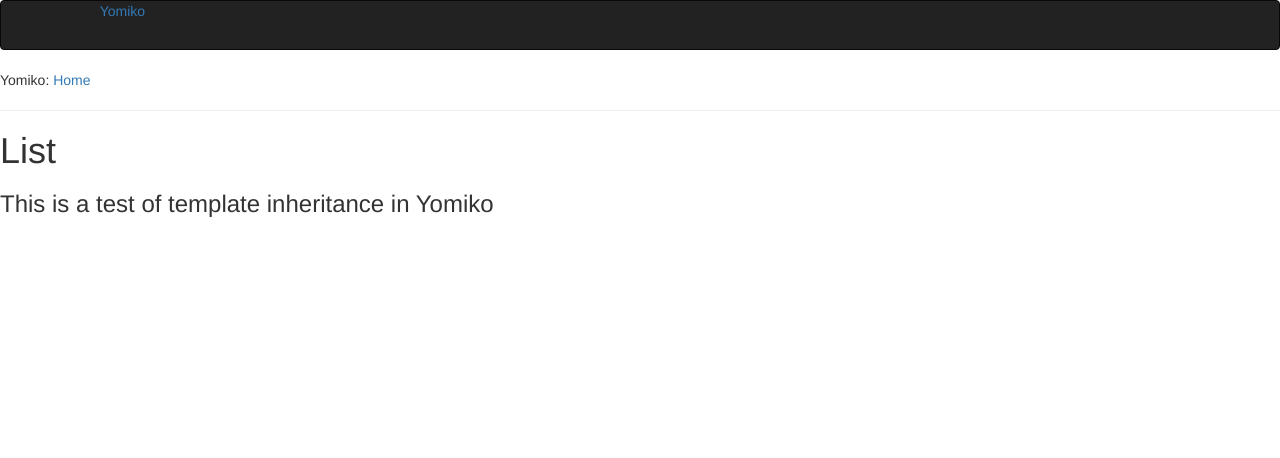
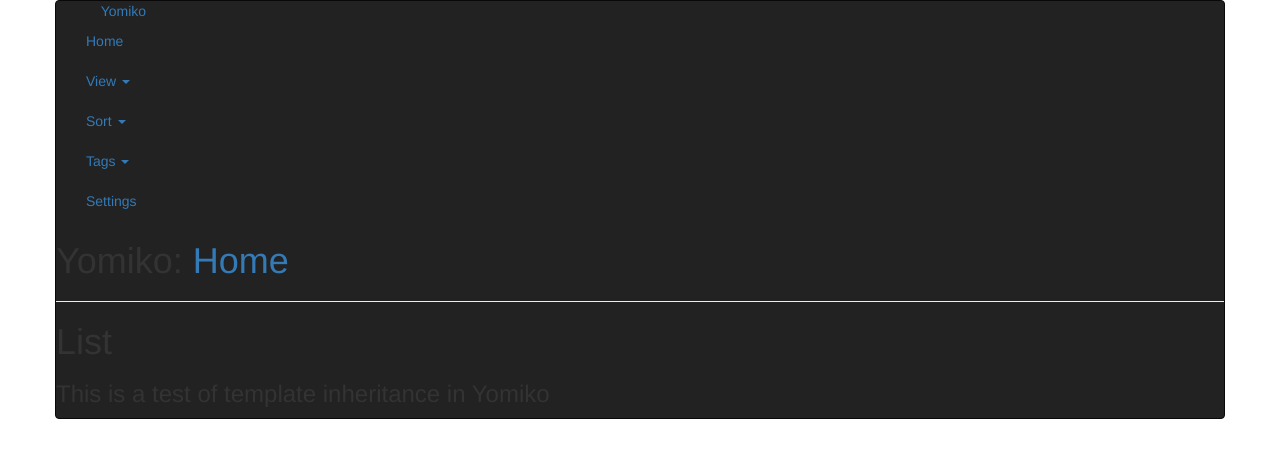
Before and after one commit to KyubiSystems/Yomiko, a Python web app: template app/templates/list.html in a window 1280 px wide. Shown: the top 458 px of the page. Run offline with Jinja, Linux system fonts and the light colour scheme; the template is opened without the code that fills it, so the values that code supplies are empty; some libraries are stand-ins or nearby versions.

Commit message:
Update base template, AUTHORS, favicon support

```diff
--- a/app/templates/base.html
+++ b/app/templates/base.html
@@ -19,9 +19,15 @@ rel="stylesheet">
 <!-- begin Font Awesome CDN -->
 <link href="//netdna.bootstrapcdn.com/font-awesome/3.2.1/css/font-awesome.min.css" rel="stylesheet">
 <!-- end Font Awesome CDN -->
-
+<link rel="shortcut icon" href="{{ url_for('static', filename='favicon.ico') }}">
 </head>
 <body>
+
+<!-- start main body text -->
+<div class="container">
+<div class="row">
+<div class="span12">
+
 <div class="navbar navbar-inverse">
   <div class="navbar-inner">
     <div class="container">
@@ -33,23 +39,52 @@ rel="stylesheet">
         <span class="icon-bar"></span>
       </a>
 
-      <!-- Be sure to leave the brand out there if you want it shown -->
+      <!-- brand name: can we put a logo here? -->
       <a class="brand" href="#">Yomiko</a>
 
-      <!-- Everything you want hidden at 940px or less, place within here -->
-      <div class="nav-collapse collapse">
-        <!-- .nav, .navbar-search, .navbar-form, etc -->
+      <div class="naw-collapse">
+	<ul class="nav">
+	  <li><a accesskey="H" href="/">Home</a></li>
+
+	  <li class="dropdown">
+	    <a href="#" class="dropdown-toggle" data-toggle="dropdown">View <b class="caret"></b></a>
+	    <ul class="dropdown-menu">
+	      <li><a accesskey="L" href="/view/list">View as List</a></li>
+	      <li><a accesskey="T" href="/view/thumbs">View as Thumbs</a></li>
+	    </ul>
+	  </li>
+
+	  <li class="dropdown">
+	    <a href="#" class="dropdown-toggle" data-toggle="dropdown">Sort <b class="caret"></b></a>
+	    <ul class="dropdown-menu">
+	      <li><a href="/sort/name">Sort by Name</a></li>
+	      <li><a href="/sort/date">Sort by Date</a></li>
+	      <li><a href="/sort/size">Sort by Size</a></li>
+	    </ul>
+	  </li>
+
+	  <li class="dropdown">
+	    <a href="#" class="dropdown-toggle" data-toggle="dropdown">Tags <b class="caret"></b></a>
+	    <ul class="dropdown-menu">
+	      <li><a href="/tags">Show Tags</a></li>
+	      <li><a href="/tags/add">Add Tag</a></li>
+	    </ul>
+	  </li>
+
+          <li><a href="/settings">Settings</a></li>
+	</ul>
       </div>
-
     </div>
   </div>
-</div>
-<div>Yomiko: <a href="/index">Home</a></div>
+
+<h1>Yomiko: <a href="/index">Home</a></h1>
 <hr>
 {% block content %}{% endblock %}
-<!-- place javascript at end to speed page loading -->
+</div>
+</div>
+</div>
+<!-- end main body text -->
 <script src="http://code.jquery.com/jquery.js"></script>
-<script
-src="//netdna.bootstrapcdn.com/twitter-bootstrap/2.3.2/js/bootstrap.min.js"></script>
+<script src="//netdna.bootstrapcdn.com/twitter-bootstrap/2.3.2/js/bootstrap.min.js"></script>
 </body>
 </html>
```
Also changed, not shown: app/static/favicon.ico (added), 2 other files.
